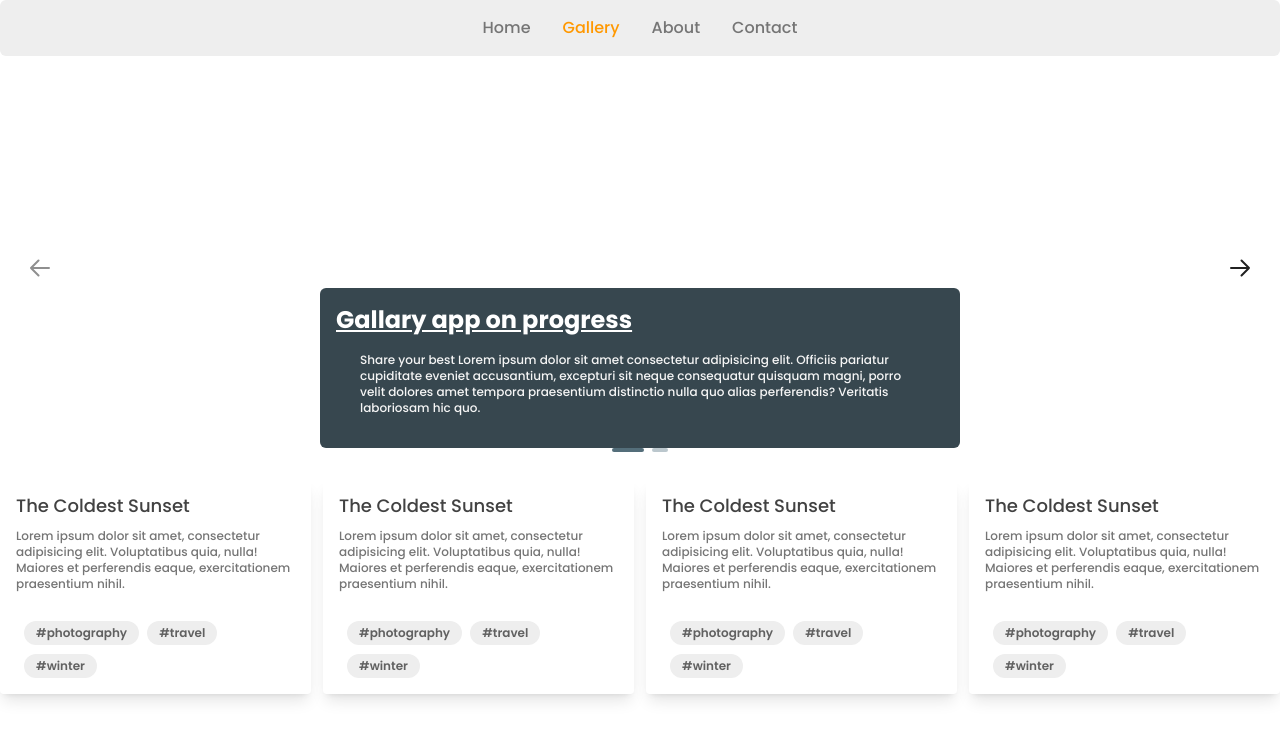
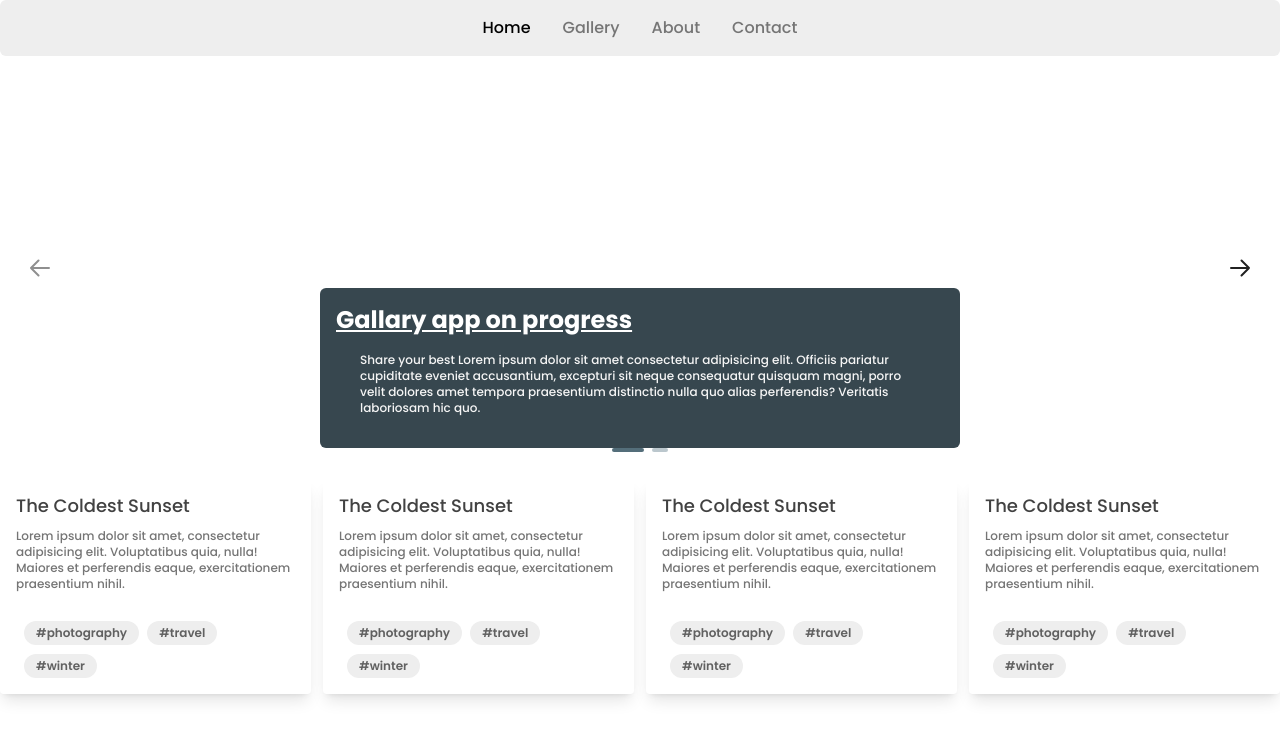
Before and after one commit to saurabh-raiiii/react-gallery, a React (Vite) app: page / in a window 1280 px wide. Shown: the top 740 px of the page. Built offline with nearby package versions, Linux system fonts and the light colour scheme; no server answers.

Commit message:
second commit

```diff
--- a/src/components/Navbar.jsx
+++ b/src/components/Navbar.jsx
@@ -1,5 +1,3 @@
-import { setActive } from "@material-tailwind/react/components/Tabs/TabsContext";
-import React from "react";
 import { NavLink } from "react-router-dom";
 
 export default function Navbar() {
@@ -10,34 +8,47 @@ export default function Navbar() {
           <li className="mx-4">
             <NavLink
               to="/"
-              className="text-gray-600 ease-in-out hover:underline transition-colors duration-300 hover:text-orange-500"
+              className={({isActive}) =>
+                isActive
+                  ? "ease-in-out hover:underline transition-colors duration-300 hover:text-orange-500 active "
+                  : " text-gray-600 ease-in-out hover:underline transition-colors duration-300 hover:text-orange-500"
+              }
             >
               Home
             </NavLink>
           </li>
           <li className="mx-4">
             <NavLink
-              to="gallary"
-              className={(isActive) => [
-                isActive ? "text-orange-500" : "text-gary-600",
-              ].join(" ease-in-out hover:underline  transition-colors duration-300 hover:text-orange-500 ")}
-
+              to="/gallary"
+               className={({isActive}) =>
+                isActive
+                  ? "ease-in-out hover:underline transition-colors duration-300 hover:text-orange-500 active "
+                  : " text-gray-600 ease-in-out hover:underline transition-colors duration-300 hover:text-orange-500"
+              }
             >
               Gallery
             </NavLink>
           </li>
           <li className="mx-4">
             <NavLink
-              to="about"
-              className="text-gray-600 ease-in-out hover:underline  transition-colors duration-300 hover:text-orange-500"
+              to="/about"
+               className={({isActive}) =>
+                isActive
+                  ? "ease-in-out hover:underline transition-colors duration-300 hover:text-orange-500 active "
+                  : " text-gray-600 ease-in-out hover:underline transition-colors duration-300 hover:text-orange-500"
+              }
             >
               About
             </NavLink>
           </li>
           <li className="mx-4">
             <NavLink
-              to="contact"
-              className="text-gray-600 ease-in-out hover:underline  transition-colors duration-300 hover:text-orange-500"
+              to="/contact"
+               className={({isActive}) =>
+                isActive
+                  ? "ease-in-out hover:underline transition-colors duration-300 hover:text-orange-500 active "
+                  : " text-gray-600 ease-in-out hover:underline transition-colors duration-300 hover:text-orange-500"
+              }
             >
               Contact
             </NavLink>
--- a/src/page/Login.jsx
+++ b/src/page/Login.jsx
@@ -10,7 +10,7 @@ function Login() {
       <div className='flex bg-orange-200 w-full h-screen '>
         <div className="flex w- justify-items-center">
             <div className='container1'>
-                image portion
+                image Section
             </div>
             <div className='container2'>
                 login portion
```
